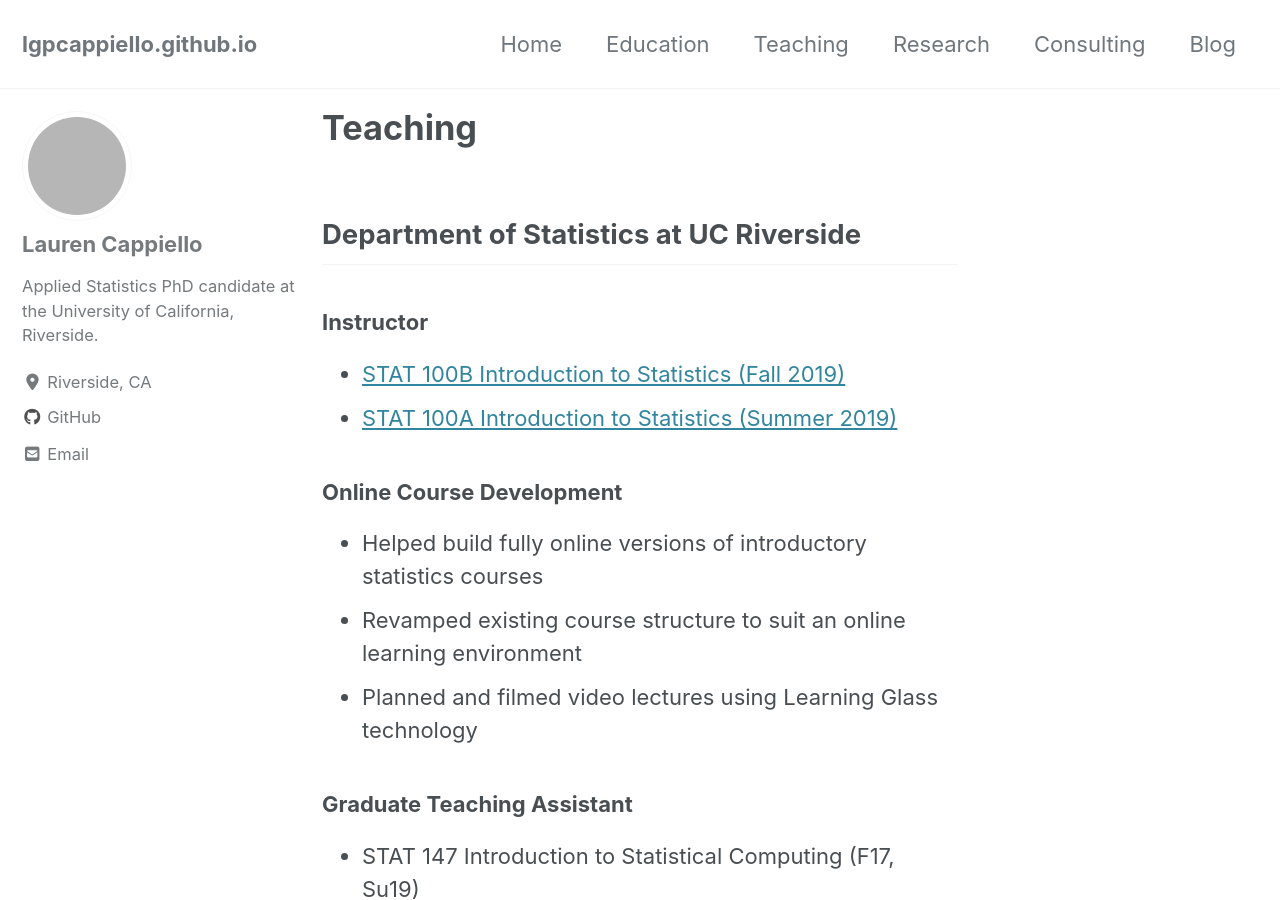
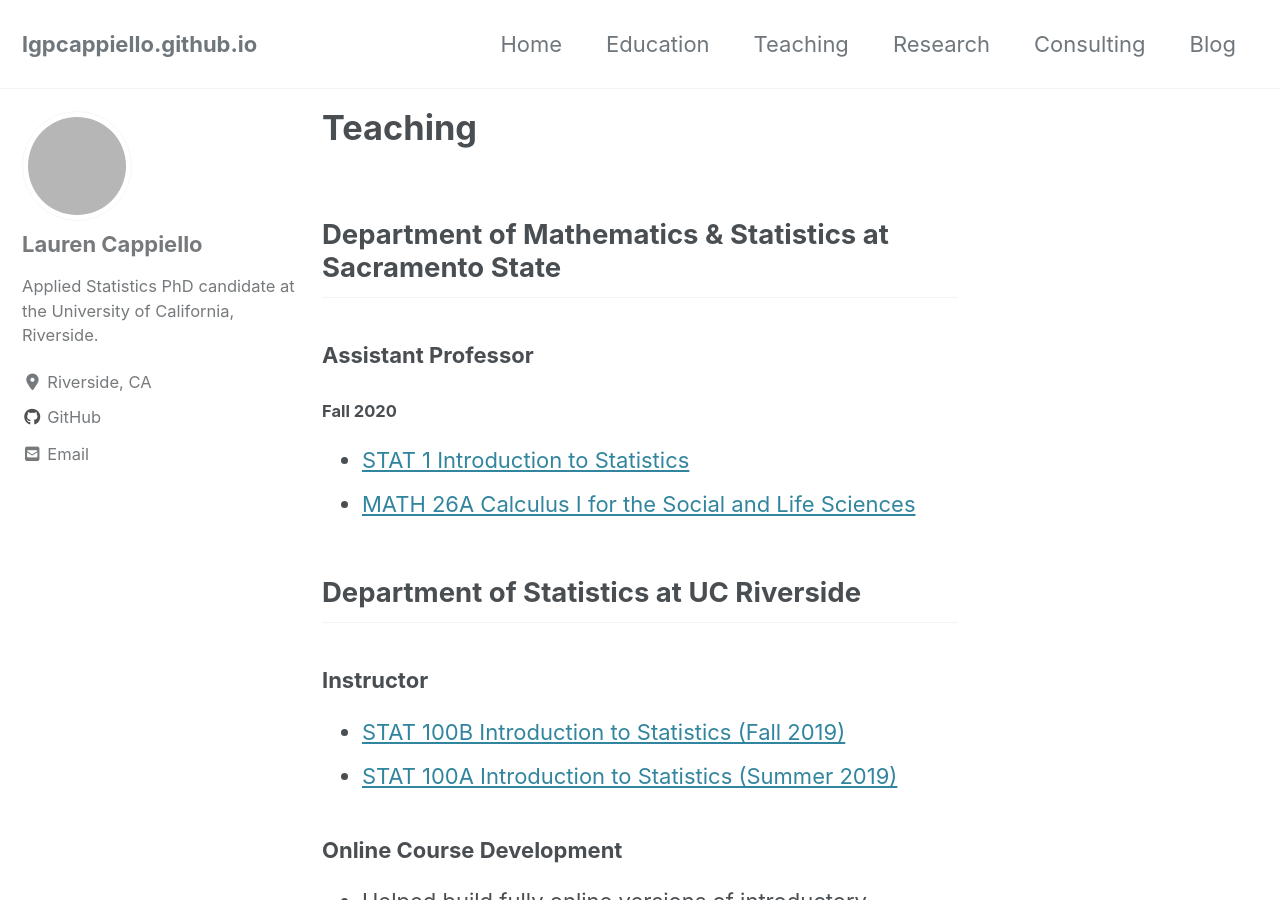
Before and after one commit to lgpcappiello/lgpcappiello.github.io, a Jekyll site: the page built from teaching/index.md, in a window 1280 px wide and 900 px high. Built offline with Jekyll 4.4.1, drawn with Linux system fonts in a browser that asks for light colours; cached includes are drawn as plain includes; nearby versions of some CDN libraries; grey boxes are pictures that could not be loaded.

Commit message:
Update index.md

```diff
--- a/teaching/index.md
+++ b/teaching/index.md
@@ -4,6 +4,12 @@ title: "Teaching"
 layout: single
 author_profile: true
 ---
+
+## Department of Mathematics & Statistics at Sacramento State
+### Assistant Professor
+#### Fall 2020
+- [STAT 1 Introduction to Statistics](https://lgpcappiello.github.io/teaching/stat1/)
+- [MATH 26A Calculus I for the Social and Life Sciences](https://lgpcappiello.github.io/teaching/math26a/)
 
 ## Department of Statistics at UC Riverside
 ### Instructor
```
